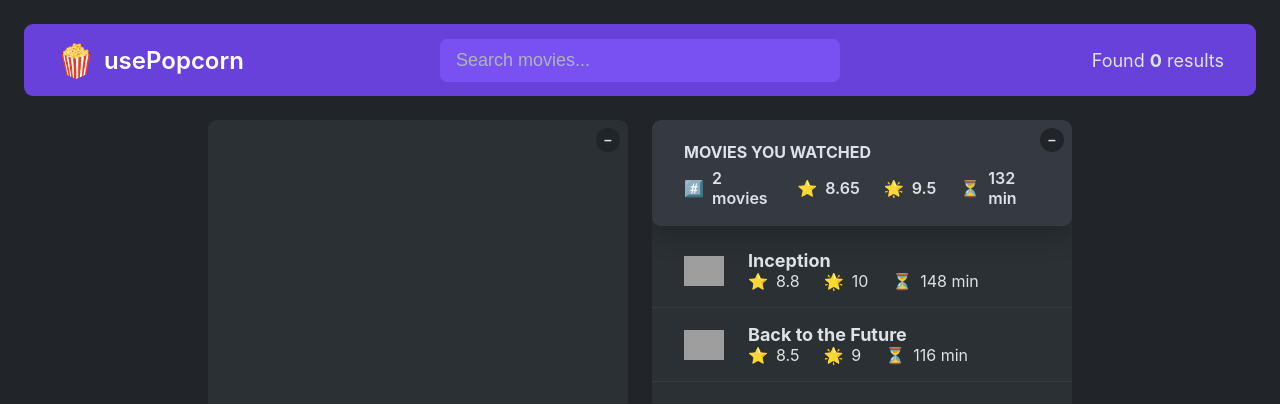
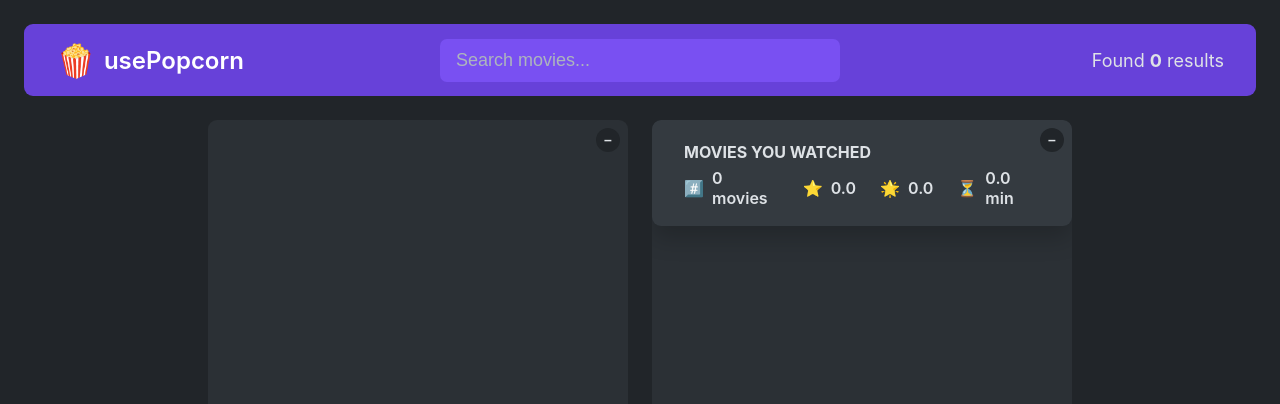
Before and after one commit to MuzilHassan/usePopcorn, a React (Create React App) app: page / in a window 1280 px wide. Shown: the top 404 px of the page. Built offline with nearby package versions, Linux system fonts and the light colour scheme; grey boxes are pictures that could not be loaded.

Commit message:
added add to watchlist functionality

```diff
--- a/src/App.js
+++ b/src/App.js
@@ -31,7 +31,7 @@ const tempWatchedData = [
     Year: "2010",
     Poster:
       "https://m.media-amazon.com/images/M/MV5BMjAxMzY3NjcxNF5BMl5BanBnXkFtZTcwNTI5OTM0Mw@@._V1_SX300.jpg",
-    runtime: 148,
+    Runtime: 148,
     imdbRating: 8.8,
     userRating: 10,
   },
@@ -41,7 +41,7 @@ const tempWatchedData = [
     Year: "1985",
     Poster:
       "https://m.media-amazon.com/images/M/MV5BZmU0M2Y1OGUtZjIxNi00ZjBkLTg1MjgtOWIyNThiZWIwYjRiXkEyXkFqcGdeQXVyMTQxNzMzNDI@._V1_SX300.jpg",
-    runtime: 116,
+    Runtime: 116,
     imdbRating: 8.5,
     userRating: 9,
   },
@@ -51,7 +51,7 @@ const KEY = "65889ec0";
 
 export default function App() {
   const [movies, setMovies] = useState([]);
-  const [watched, setWatched] = useState(tempWatchedData);
+  const [watched, setWatched] = useState([]);
   const [isLoading, setLoading] = useState(false);
   const [error, setError] = useState("");
   const [query, setQuery] = useState("");
@@ -63,6 +63,13 @@ export default function App() {
   const handleClose = () => {
     setSelectedId(null);
   };
+  const addToWatchd = (obj) => {
+    if (watched.some((item) => item.imdbID === obj.imdbID))
+      return setSelectedId(null);
+    setWatched((watched) => [...watched, obj]);
+    setSelectedId(null);
+  };
+
   const fetchMovies = async () => {
     try {
       setLoading(true);
@@ -114,7 +121,11 @@ export default function App() {
         </ListBox>
         <ListBox>
           {selectedId ? (
-            <MovieDetails id={selectedId} handleClose={handleClose} />
+            <MovieDetails
+              id={selectedId}
+              handleClose={handleClose}
+              addToWatchd={addToWatchd}
+            />
           ) : (
             <>
               <Summary watched={watched} />
@@ -193,7 +204,7 @@ function MovieList({ movies, setSelectedId }) {
     </ul>
   );
 }
-function Movie({ movie, setSelectedId, handleClose }) {
+function Movie({ movie, setSelectedId }) {
   return (
     <li onClick={() => setSelectedId(movie.imdbID)}>
       <img src={movie.Poster} alt={`${movie.Title} poster`} />
@@ -207,7 +218,7 @@ function Movie({ movie, setSelectedId, handleClose }) {
     </li>
   );
 }
-function MovieDetails({ id, handleClose }) {
+function MovieDetails({ id, handleClose, addToWatchd }) {
   const [details, setDetails] = useState({});
   const [isLoading, setIsLoading] = useState(false);
   useEffect(() => {
@@ -217,7 +228,6 @@ function MovieDetails({ id, handleClose }) {
       const data = await res.json();
       setDetails(data);
       setIsLoading(false);
-      console.log(data);
     };
     getDetails();
   }, [id]);
@@ -254,6 +264,12 @@ function MovieDetails({ id, handleClose }) {
             </p>
             <p>Staring Actors : {details.Actors}</p>
             <p>Directors : {details.Director}</p>
+            <button
+              className="btn-add"
+              onClick={() => addToWatchd({ ...details, userRating: 4 })}
+            >
+              Add to WatchList
+            </button>
           </section>
         </>
       )}
@@ -284,9 +300,16 @@ function WatchedBox() {
 }
 */
 function Summary({ watched }) {
-  const avgImdbRating = average(watched.map((movie) => movie.imdbRating));
-  const avgUserRating = average(watched.map((movie) => movie.userRating));
-  const avgRuntime = average(watched.map((movie) => movie.runtime));
+  const avgImdbRating = average(
+    watched.map((movie) => movie.imdbRating)
+  ).toFixed(1);
+  //console.log(watched);
+  const avgUserRating = average(
+    watched.map((movie) => movie.userRating)
+  ).toFixed(1);
+  const avgRuntime = average(
+    watched.map((movie) => movie.Runtime.slice(0, -3))
+  ).toFixed(1);
   return (
     <div className="summary">
       <h2>Movies you watched</h2>
@@ -337,7 +360,7 @@ function WatchedMovie({ movie }) {
         </p>
         <p>
           <span>⏳</span>
-          <span>{movie.runtime} min</span>
+          <span>{movie.Runtime} min</span>
         </p>
       </div>
     </li>
--- a/src/index.css
+++ b/src/index.css
@@ -53,7 +53,7 @@ body {
   border-radius: 5px;
 }
 ::-webkit-scrollbar-thumb:hover {
-  cursor: grab;
+  cursor: pointer;
 }
 webkit-scrollbar,
 .box::-webkit-scrollbar {
```
